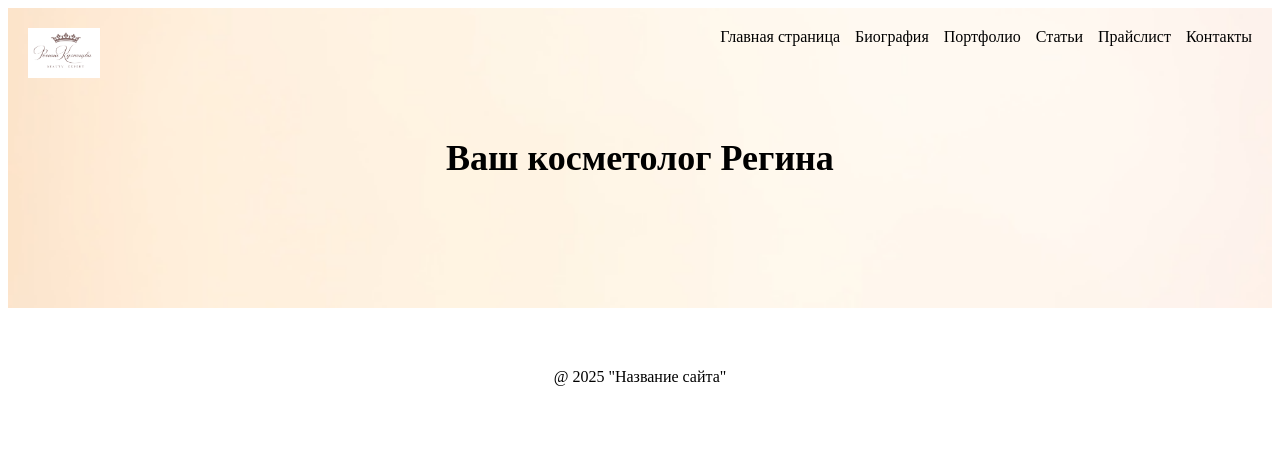
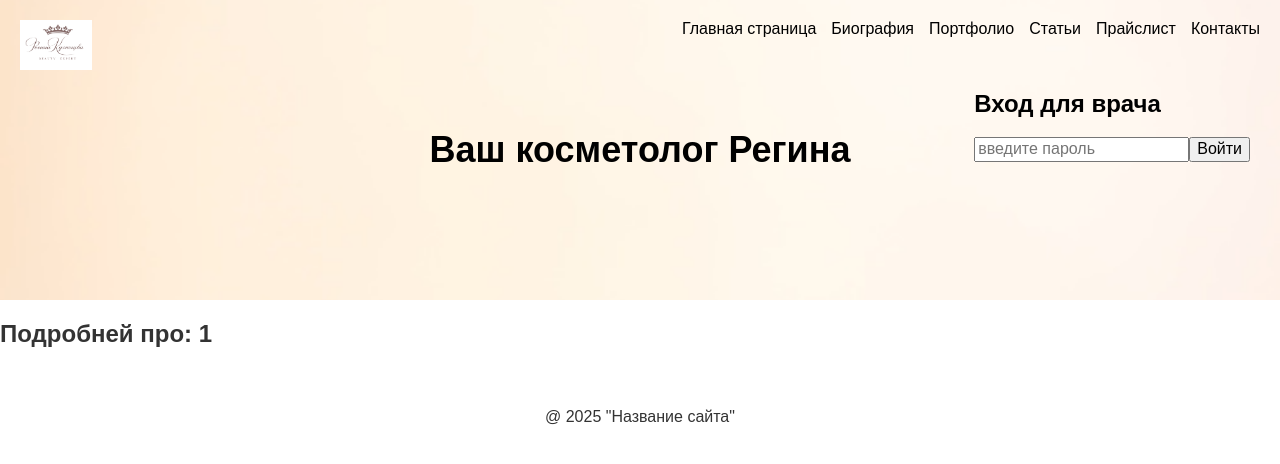
Before and after one commit to Dima19081988/Regina-site-1, a React (Vite) app: page /trend/1 in a window 1280 px wide. Shown: the top 464 px of the page. Built offline with nearby package versions, Linux system fonts and the light colour scheme.

Commit message:
реализована логика admin/public

```diff
--- a/package.json
+++ b/package.json
@@ -10,6 +10,7 @@
     "preview": "vite preview"
   },
   "dependencies": {
+    "normalize.css": "^8.0.1",
     "react": "^19.1.0",
     "react-dom": "^19.1.0",
     "react-router-dom": "^7.6.2"
--- a/src/App.tsx
+++ b/src/App.tsx
@@ -1,29 +1,56 @@
-import { Routes, Route } from "react-router-dom";
+import { Routes, Route, Navigate } from "react-router-dom";
 import { Header } from "./components/header";
 import { Footer } from "./components/footer";
 import { TrendSection } from "./components/trendSection";
 import { PriceList } from "./pages/priceList";
 import { Home } from "./pages/home";
+import { TrendDetail } from "./pages/trendDetail";
+import { AdminDashboard } from "./pages/admin/adminDashboard";
+import { useState } from "react";
+
 
 
 function App() {
+  const [isAuthenticated, setIsAuthenticated] = useState(false);
+  const handleLogin = () => {
+    setIsAuthenticated(true);
+  };
+  const handleLogout = () => {
+    setIsAuthenticated(false);
+  }
+
   return (
     <>
-      <Header />
+      <div className={isAuthenticated ? "admin-mode" : "user-mode"}>
+        <Header
+          isAdmin={isAuthenticated}
+          onLogout={handleLogout}
+          onLogin={handleLogin}
+          isAuthenticated={isAuthenticated}
+          />
         <main>
           <Routes>
+          {/* Публичные маршруты */}
             <Route path="/" element={
              <>
                 <Home />
-              <TrendSection />
+                {!isAuthenticated && <TrendSection />}
              </>
            } />
             <Route path="/pricelist" element={<PriceList />}/>
+            <Route path="/trend/:id" element={<TrendDetail/>}/>
+           {/* Админские маршруты */}
+            <Route path="/admin/dashboard"
+           element={
+             isAuthenticated ? (<AdminDashboard />) : (<Navigate to="/admin/login" replace/>)}
+           />
+            <Route path="*" element={<Navigate to={"/"}/>}/>
           </Routes>
         </main>
+      </div>
       <Footer />
     </>
   );
 }
 
-export default App
+export default App;
--- a/src/components/header.tsx
+++ b/src/components/header.tsx
@@ -1,23 +1,46 @@
 import React from "react";
 import { Link } from "react-router-dom";
+import { Login } from "../pages/admin/login";
 import '../styles/header.css';
-import logo from '../assets/logos/logo.png'
+import logo from '../assets/logos/logo.png';
 
-export const Header: React.FC = () => {
+
+interface HeaderProps {
+  isAdmin: boolean;
+  onLogout: () => void;
+  onLogin: () => void;
+  isAuthenticated: boolean;
+}
+
+export const Header: React.FC<HeaderProps> = ({ isAdmin, onLogout, onLogin, isAuthenticated }) => {
     return (
-        <header className="header">
+        <header className={`header ${isAdmin ? 'admin-mode' : 'user-mode'}`}>
             <div className="header__logo">
                 <img src={logo} alt="Логотип" style={{ maxHeight: '50px' }}/>
             </div>
             <nav className="header__nav">
+                {isAdmin ? (
+                <>
+                    <Link to="/admin/dashboard">Панель администратора</Link>
+                    <button onClick={onLogout} style={{ marginLeft: '10px'}}>Выйти</button>
+                </>
+                ) : (
+                <>
                     <Link to="/">Главная страница</Link>
                     <Link to="#biografy">Биография</Link>
                     <Link to="#portfolio">Портфолио</Link>
                     <Link to="#articles">Статьи</Link>
                     <Link to="/pricelist">Прайслист</Link>
                     <Link to="#contacts">Контакты</Link>
+                </>
+            )}
             </nav>
-            <h1 className="header__title">Ваш косметолог Регина</h1>
+            {!isAuthenticated && !isAdmin && (
+                <div className="header__login-form">
+                    <Login onLogin={onLogin}/>
+                </div>
+            )}
+            {!isAdmin && <h1 className="header__title">Ваш косметолог Регина</h1>}
         </header>
     );
 };
--- a/src/components/trendSection.tsx
+++ b/src/components/trendSection.tsx
@@ -1,12 +1,13 @@
 import React from "react";
+import { Link } from "react-router-dom";
 import '../styles/trendSection.css';
 
 const trends = [
-    { id: 1, title: 'Уход за кожей', link: '#', bg: '/pictures/'},
-    { id: 2, title: 'Иньекционные методики', link: '#', bg: '/pictures/'},
-    { id: 1, title: 'Ботулотоксин', link: '#', bg: '/pictures/'},
-    { id: 1, title: 'Аппаратная косметология', link: '#', bg: '/pictures/'},
-    { id: 1, title: 'Новые разработки', link: '#', bg: '/pictures/'}
+    { id: 1, title: 'Уход за кожей', bg: '/pictures/'},
+    { id: 2, title: 'Иньекционные методики', bg: '/pictures/'},
+    { id: 3, title: 'Ботулотоксин', bg: '/pictures/'},
+    { id: 4, title: 'Аппаратная косметология', bg: '/pictures/'},
+    { id: 5, title: 'Новые разработки', bg: '/pictures/'}
 ];
 
 export const TrendSection: React.FC = () => {
@@ -15,14 +16,14 @@ export const TrendSection: React.FC = () => {
             <h2 className="trends-section__title">Новое в мире косметологии</h2>
             <div className="trends-section__list">
                 {trends.map(trend => (
-                    <a
-                    key={trend.id}
-                    href={trend.link}
-                    className="trend-card"
-                    style={{ backgroundImage: `url(${trend.bg})` }}
+                    <Link
+                        key={trend.id}
+                        to={`/trend/${trend.id}`}
+                        className="trend-card"
+                        style={{ backgroundImage: `url(${trend.bg})` }}
                     >
                         <span className="trend-card__title">{trend.title}</span>
-                    </a>
+                    </Link>
                 ))}
             </div>
         </section>
--- a/src/main.tsx
+++ b/src/main.tsx
@@ -1,6 +1,8 @@
 import React from 'react'
 import ReactDOM from 'react-dom/client';
 import { BrowserRouter as Router } from "react-router-dom";
+import './styles/global.css';
+import 'normalize.css';
 import App from './App.tsx'
 
 ReactDOM.createRoot(document.getElementById('root')!).render(
--- /dev/null
+++ b/src/pages/admin/adminDashboard.tsx
@@ -0,0 +1,10 @@
+import React from "react";
+
+export const AdminDashboard: React.FC = () => {
+    return (
+        <section>
+            <h2>Рабочая зона</h2>
+            {}
+        </section>
+    );
+};
--- /dev/null
+++ b/src/pages/admin/login.tsx
@@ -0,0 +1,37 @@
+import React, {useState} from "react";
+import { useNavigate } from "react-router-dom";
+
+interface LoginProps {
+    onLogin: () => void;
+}
+
+export const Login: React.FC<LoginProps> = ({ onLogin }) => {
+    const [password, setPassword] = useState('');
+    const navigate = useNavigate();
+
+    const handleSubmit = (e: React.FormEvent) => {
+        e.preventDefault();
+        if(password === 'rimadima6') {
+            onLogin();
+            navigate('/admin/dashboard');
+        } else {
+            alert('Неверный пароль');
+        }
+    };
+
+    return (
+        <section>
+            <h2>Вход для врача</h2>
+            <form onSubmit={handleSubmit}>
+                <input
+                    type="password"
+                    placeholder="введите пароль"
+                    value={password}
+                    onChange={e => setPassword(e.target.value)}
+                    required
+                />
+                <button type="submit">Войти</button>
+            </form>
+        </section>
+    );
+};
--- /dev/null
+++ b/src/pages/trendDetail.tsx
@@ -0,0 +1,11 @@
+import { useParams } from "react-router-dom";
+
+export const TrendDetail:React.FC = () => {
+    const { id } = useParams<{id: string}>();
+    return (
+        <section>
+            <h2>Подробней про: {id}</h2>
+            {}
+        </section>
+    );
+}
--- /dev/null
+++ b/src/styles/global.css
@@ -0,0 +1,13 @@
+body {
+  margin: 0;
+  font-family: Arial, sans-serif;
+  color: #333;
+}
+
+.user-mode {
+  transition: background-color 0.3s ease, color 0.3s ease;
+}
+
+.admin-mode {
+  transition: background-color 0.3s ease, color 0.3s ease;
+}
--- a/src/styles/header.css
+++ b/src/styles/header.css
@@ -1,10 +1,11 @@
-.header {
+/* Стили для пользовательского режима */
+.user-mode .header {
     position: relative;
     background-image: url('/pictures/header-bg2.jpg');
     height: 300px;
     background-size: cover;
     background-position: center;
-    color: white;
+    color: rgb(0, 0, 0);
     padding: 20px;
     box-sizing: border-box;
     display: flex;
@@ -12,14 +13,14 @@
     justify-content: center;
 }
 
-.header__logo {
+.user-mode .header__logo {
     position: absolute;
     top: 20px;
     left: 20px;
     display: flex;
 }
 
-.header__nav {
+.user-mode .header__nav {
     position: absolute;
     top: 20px;
     right: 20px;
@@ -28,20 +29,74 @@
     gap: 15px;
 }
 
-.header__nav a {
+.user-mode .header__nav a {
     color: black;
     text-decoration: none;
     font-weight: 500;
 }
 
-.header__nav a:hover {
+.user-mode .header__nav a:hover {
     text-decoration: underline;
 }
 
-.header__title {
+.user-mode .header__title {
     text-align: center;
     font-size: 36px;
     color: black;
     margin: 0 auto;
     z-index: 1;
 }
+
+.user-mode .header__login-form {
+    position: absolute;
+    top: 40px;
+    right: 20px;
+    margin-top: 20px;
+    padding: 10px;
+    border-radius: 8px;
+    max-width: 300px;
+}
+
+/* Стили для админского режима */
+.admin-mode .header {
+    position: relative;
+    background-color: #b99dd4; /* например, темный фон вместо картинки */
+    height: 100px; /* можно изменить высоту */
+    color: #eee;
+    padding: 20px;
+    box-sizing: border-box;
+    display: flex;
+    flex-direction: row;
+    align-items: center;
+    justify-content: space-between;
+}
+
+.admin-mode .header__logo {
+    position: static;
+    display: flex;
+}
+
+.admin-mode .header__nav {
+    position: static;
+    display: flex;
+    flex-direction: row;
+    gap: 20px;
+}
+
+.admin-mode .header__nav a {
+    color: #eee;
+    text-decoration: none;
+    font-weight: 600;
+}
+
+.admin-mode .header__nav a:hover {
+    text-decoration: underline;
+}
+
+.admin-mode .header__title {
+    text-align: left;
+    font-size: 28px;
+    color: #f0a500;
+    margin: 0;
+    z-index: 1;
+}
```
Also changed, not shown: 1 other file (tests, documents, lock files or other folders). Lines whose indentation alone changed are shown as unchanged.
